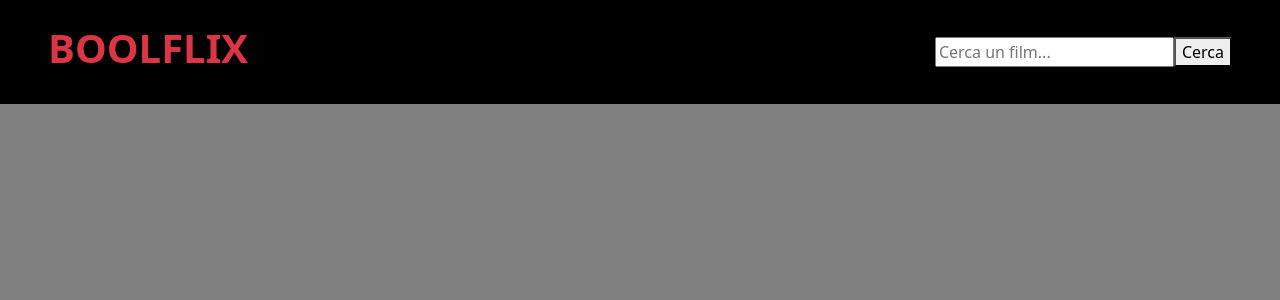
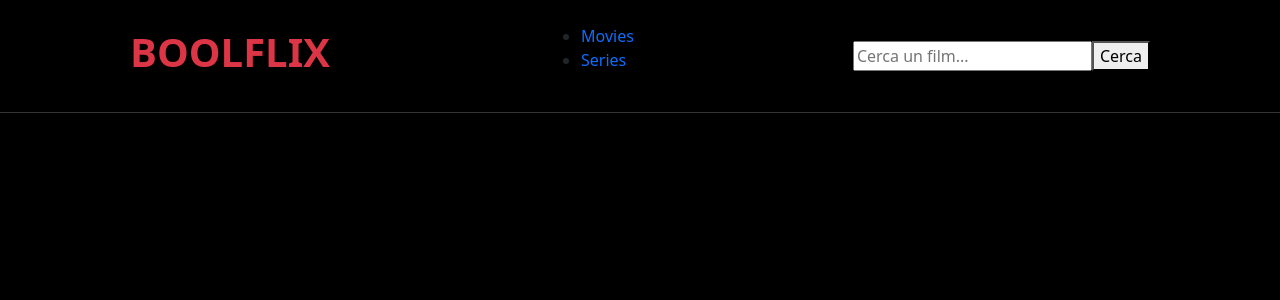
Before and after one commit to Denis-Turbatu/vite-boolflix, a Vue app: page / in a window 1280 px wide. Shown: the top 300 px of the page. Built offline with nearby package versions, Linux system fonts and the light colour scheme.

Commit message:
feat: vue-router library + dinamic show of header links for SPA

```diff
--- a/index.html
+++ b/index.html
@@ -2,10 +2,10 @@
 <html lang="en">
   <head>
     <meta charset="UTF-8" />
-    <link rel="icon" type="image/svg+xml" href="/vite.svg" />
+    <link rel="icon" type="image/svg+xml" href="./src/assets/boolflix_favicon.svg" />
     <meta name="viewport" content="width=device-width, initial-scale=1.0" />
     <link rel="stylesheet" href="https://cdnjs.cloudflare.com/ajax/libs/font-awesome/6.4.0/css/all.min.css">
-    <title>Vite + Vue</title>
+    <title>BoolFlix</title>
   </head>
   <body>
     <div id="app"></div>
--- /dev/null
+++ b/pages/MoviesPage.vue
@@ -0,0 +1,12 @@
+<script>
+
+export default {
+}
+</script>
+
+<template>
+    <div class="text-white">Movies</div>
+</template>
+
+<style lang="scss" scoped>
+</style>
--- /dev/null
+++ b/pages/SeriesPage.vue
@@ -0,0 +1,12 @@
+<script>
+
+export default {
+}
+</script>
+
+<template>
+    <div class="text-white">Series</div>
+</template>
+
+<style lang="scss" scoped>
+</style>
--- a/src/App.vue
+++ b/src/App.vue
@@ -41,12 +41,13 @@ export default {
 <template>
     <div>
         <AppHeader @filter="getAPI"/>
-        <AppMain :cardArrayMovie="cardArrayMovie" :cardArrayTv="cardArrayTv"/>
+        <router-view></router-view>
+        <!-- <AppMain :cardArrayMovie="cardArrayMovie" :cardArrayTv="cardArrayTv"/> -->
     </div>
 </template>
 
 <style lang="scss">
     body{
-        background-color: grey;
+        background-color: black;
     }
 </style>
--- a/src/components/AppHeader.vue
+++ b/src/components/AppHeader.vue
@@ -1,38 +1,59 @@
 <script>
-import {store} from "../store";
+    import { store } from "../store";
     export default {
         data() {
             return {
                 query: "",
-        }
+                routes: [
+                    {
+                        routeName: "movies",
+                        title: 'Movies',
+                    },
+                    {
+                        routeName: "series",
+                        title: 'Series',
+                    },
+                ]
+            };
         },
         methods: {
             emitSaveQuery() {
                 store.searchQuery = this.query;
-            this.$emit('filter', this.query);
+                this.$emit("filter", this.query);
             }
-    },
         }
+    };
 </script>
 
 <template>
     <!-- container -->
-    <header class="bg-black d-flex py-4 justify-content-between align-items-center">
+    <div class="ms-header">
+        <header class="bg-black d-flex py-4 justify-content-between align-items-center container">
             <div class="ms-5">
                 <a href="#" class="text-decoration-none">
                     <h1 class="text-danger fw-semibold">BOOLFLIX</h1>
                 </a>
             </div>
+            <div>
+                <ul class="ms-navbar">
+                    <li v-for="link in routes" :key="link">
+                        <router-link :to="{ name: link.routeName }" class="text-decoration-none">{{ link.title
+                            }}</router-link>
+                    </li>
+                </ul>
+            </div>
             <!-- searchbar -->
             <div class="me-5">
-            <input type="text" v-model="query" placeholder="Cerca un film..." @keyup.enter="emitSaveQuery">
+                <input type="text" v-model="query" placeholder="Cerca un film..." @keyup.enter="emitSaveQuery" />
                 <!-- search-button -->
                 <button @click="emitSaveQuery">Cerca</button>
             </div>
-
         </header>
+    </div>
 </template>
 
 <style lang="scss" scoped>
-
+    .ms-header {
+        border-bottom: solid 1px #343434;
+    }
 </style>
--- a/src/main.js
+++ b/src/main.js
@@ -1,12 +1,7 @@
 import { createApp } from 'vue'
-import { FontAwesomeIcon } from '@fortawesome/vue-fontawesome';
-import { library } from "@fortawesome/fontawesome-svg-core";
-import { fas } from "@fortawesome/free-solid-svg-icons";
 import './style/general.scss'
 import App from './App.vue'
+import { router } from './router'
 
-library.add(fas);
 
-createApp(App)
-.component('fa', FontAwesomeIcon)
-.mount('#app')
+createApp(App).use(router).mount('#app')
--- /dev/null
+++ b/src/router.js
@@ -0,0 +1,20 @@
+import { createRouter, createWebHistory } from "vue-router";
+import MoviesPage from "../pages/MoviesPage.vue";
+import SeriesPage from "../pages/SeriesPage.vue";
+
+const router = createRouter({
+  history: createWebHistory(),
+  routes: [
+    {
+      path: "/movies",
+      name: "movies",
+      component: MoviesPage
+    },
+    {
+      path: "/series",
+      name: "series",
+      component: SeriesPage
+    }
+  ]
+});
+export { router };
```
Also changed, not shown: package.json (+2 -7 lines), src/assets/boolflix_favicon.svg (added), 1 other file (tests, documents, lock files or other folders). Lines whose indentation alone changed are shown as unchanged.
